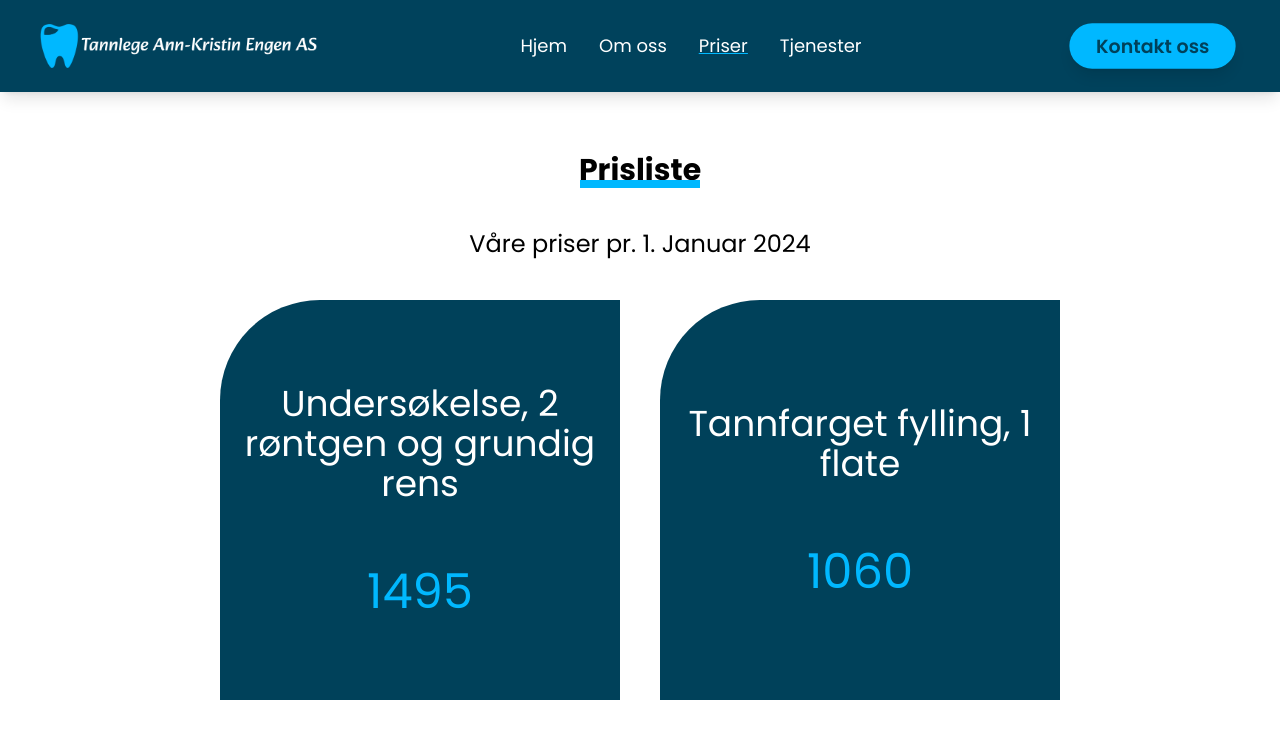
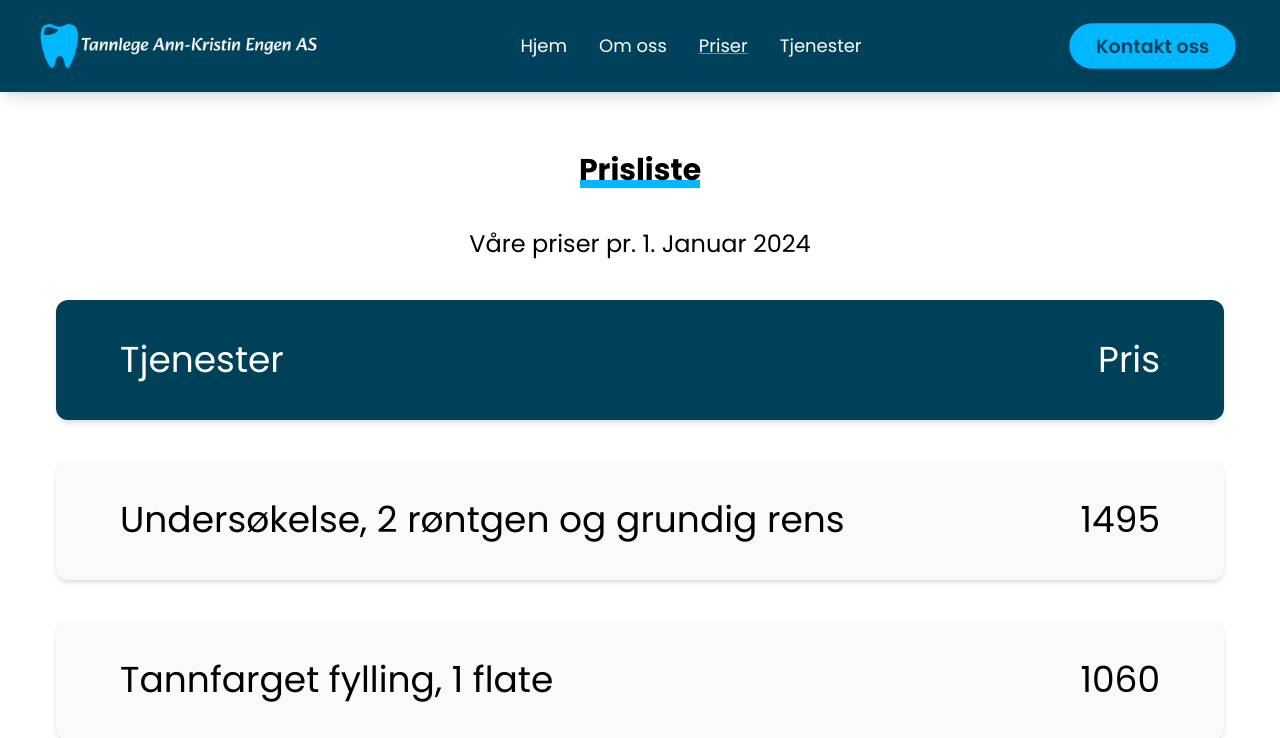
Before and after one commit to MastooraTurkmen/tannglege-engen-as, a Next.js app: page /Priser in a window 1280 px wide. Shown: the top 738 px of the page. Built offline with nearby package versions, Linux system fonts and the light colour scheme; a web font is replaced by a local one.

Commit message:
changed some layouts :)

```diff
--- a/components/PricesComponent.jsx
+++ b/components/PricesComponent.jsx
@@ -2,21 +2,19 @@ import { pricesList } from "@/contract/prices";
 
 const PricesComponent = () => {
   return (
-    <div className="flex flex-wrap gap-10 items-center justify-center">
+    <div className="flex flex-wrap text-base md:text-xl lg:text-4xl gap-10 items-center justify-center">
+      <div className="bg-[#00415A] flex flex-row w-full shadow-md rounded-xl text-center items-center justify-between p-5 lg:p-10 lg:px-16 text-white">
+        <h1>Tjenester</h1>
+        <h1>Pris</h1>
+      </div>
       {pricesList.map(({ id, price, type }) => {
         return (
           <div
             key={id}
-            style={{
-              borderRadius: "100px 0px 0px 0px",
-            }}
-            className="bg-[#00415A] md:w-[400px] md:h-[400px] flex flex-col text-center
-          justify-center p-5 w-[250px] h-[250px]"
+            className="bg-[#FBFAFA] flex flex-row w-full shadow-md rounded-xl items-center justify-between p-5 lg:p-10 lg:px-16 text-black"
           >
-            <h1 className="text-white text-xl md:text-4xl">{type}</h1>
-            <h1 className="md:text-5xl text-2xl md:mt-16 mt-5 text-[#00B8FF]">
-              {price}
-            </h1>
+            <h1>{type}</h1>
+            <h1>{price}</h1>
           </div>
         );
       })}
```
